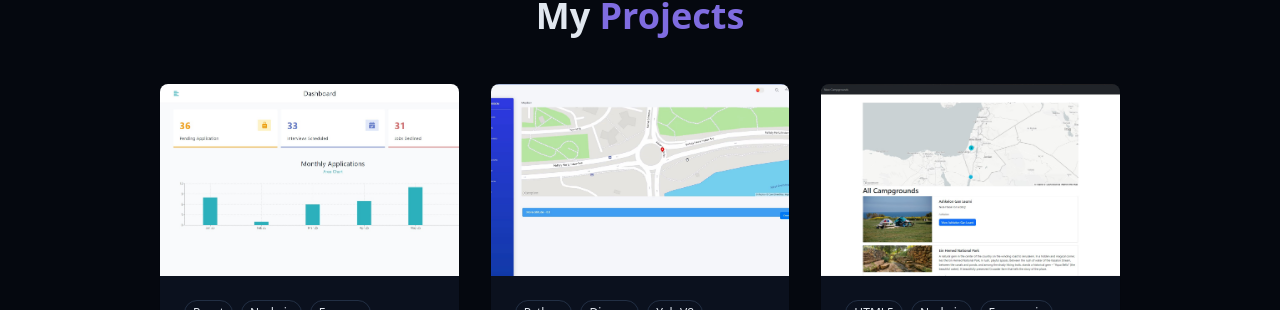
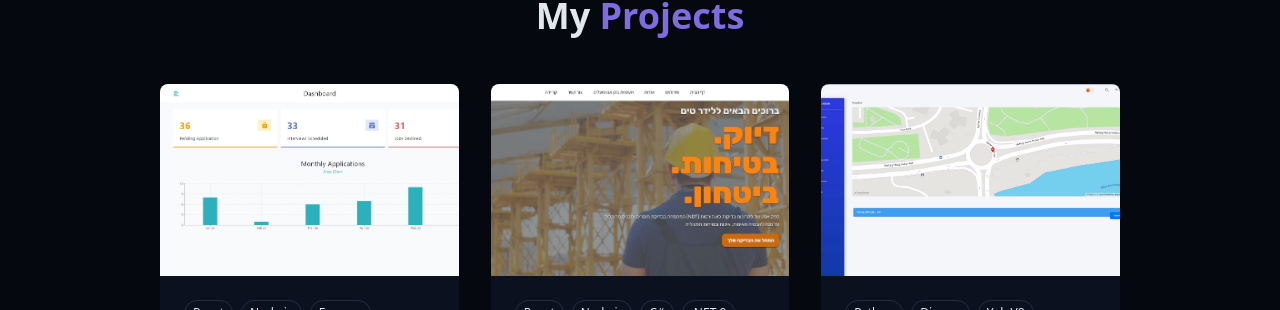
Before and after one commit to Daniel-Grounin/portfolio, a React (Vite) app: page / in a window 1280 px wide. Shown: the part 2490-2800 px from the top of the page. Built offline with nearby package versions, Linux system fonts and the light colour scheme.

Commit message:
Implement code changes to enhance functionality and improve performance

```diff
--- a/src/components/ProjectsSection.jsx
+++ b/src/components/ProjectsSection.jsx
@@ -12,9 +12,17 @@ const projects = [
     demoUrl: "https://jobify-5f10.onrender.com",
     githubUrl: "https://github.com/Daniel-Grounin/jobify",
   },
-
   {
     id: 2,
+    title: "Leader Team Business Site",
+    description: "Company website for NDT services, built with React and .NET",
+    image: "/projects/lt-site-img.jpg",
+    tags: ["React", "Node.js", "C#", ".NET 9", "TailwindCSS"],
+    demoUrl: "https://lt-site-seven.vercel.app/",
+    githubUrl: "https://github.com/Daniel-Grounin/",
+  },
+  {
+    id: 3,
     title: "Drone Surveillance System",
     description:
       "Drone surveillance system designed to revolutionize the way we approach security and monitoring tasks.",
@@ -25,7 +33,16 @@ const projects = [
     githubUrl: "https://github.com/Daniel-Grounin/ZeusVision",
   },
   {
-    id: 3,
+    id: 7,
+    title: "Portfolio",
+    description: "Personal portfolio website built with React and Vite",
+    image: "/projects/portfolio.jpg",
+    tags: ["React", "Node.js", "TailwindCSS", "Vercel", "NameCheap domain"],
+    demoUrl: "https://www.danielgrounin.com/",
+    githubUrl: "https://github.com/Daniel-Grounin/portfolio",
+  },
+  {
+    id: 4,
     title: "IsraCamp",
     description:
       "Full-stack web application where users can discover, create, and review campgrounds.",
@@ -35,7 +52,7 @@ const projects = [
     githubUrl: "https://github.com/Daniel-Grounin/IsraCamp",
   },
   {
-    id: 4,
+    id: 5,
     title: "StarLinkEarth",
     description:
       "Interactive real-time visualization project that displays the movement of Starlink satellites around the Earth.",
@@ -46,7 +63,7 @@ const projects = [
     githubUrl: "https://github.com/Daniel-Grounin/StarLinkEarth",
   },
   {
-    id: 5,
+    id: 6,
     title: "[Mini-Project] Spotify-Desktop-Widget",
     description:
       "This project is a feature-rich Spotify Music Widget designed for Windows 10.",
@@ -55,15 +72,6 @@ const projects = [
     demoUrl:
       "https://www.youtube.com/watch?v=nKfgezC9OUU&ab_channel=DanielGrounin",
     githubUrl: "https://github.com/Daniel-Grounin/Spotify-Desktop-Widget",
-  },
-  {
-    id: 6,
-    title: "Portfolio",
-    description: "Personal portfolio website built with React and Vite",
-    image: "/projects/portfolio.jpg",
-    tags: ["React", "Node.js", "TailwindCSS", "Vercel", "NameCheap domain"],
-    demoUrl: "https://www.danielgrounin.com/",
-    githubUrl: "https://github.com/Daniel-Grounin/portfolio",
   },
 ];
 
```
Also changed, not shown: public/projects/lt-site-img.jpg (added).
